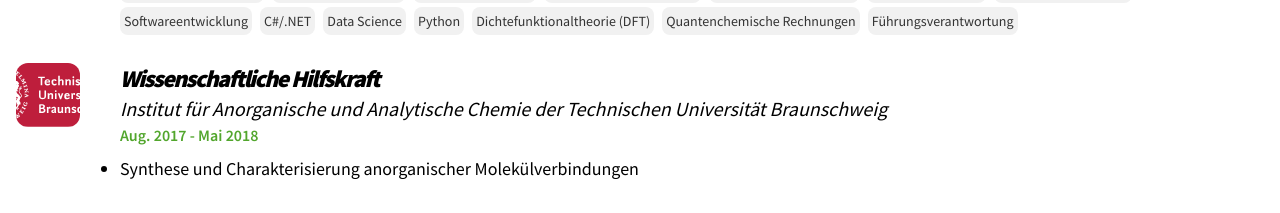
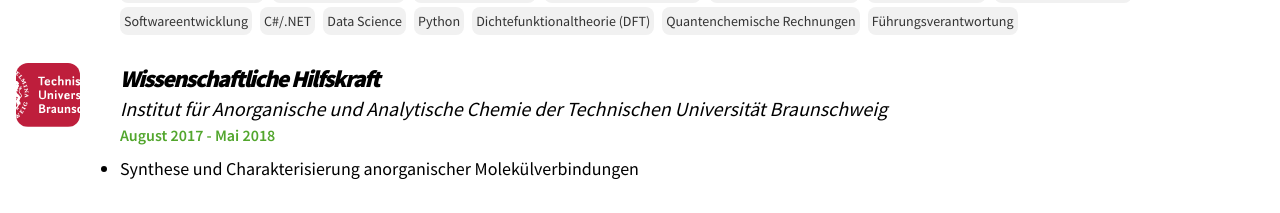
Before and after one commit to JensKrumsieck/jenskrumsieck.de, a SvelteKit app: page /about in a window 1280 px wide. Shown: the part 1321-1534 px from the top of the page. Built offline with nearby package versions, Linux system fonts and the light colour scheme.

Commit message:
Update +page.svelte

```diff
--- a/src/routes/about/+page.svelte
+++ b/src/routes/about/+page.svelte
@@ -87,7 +87,7 @@
     <CvItem
       title="Wissenschaftliche Hilfskraft"
       institution="Institut für Anorganische und Analytische Chemie der Technischen Universität Braunschweig"
-      times="Aug. 2017 - Mai 2018"
+      times="August 2017 - Mai 2018"
       image="tubs.svg"
     >
       <div>
```
